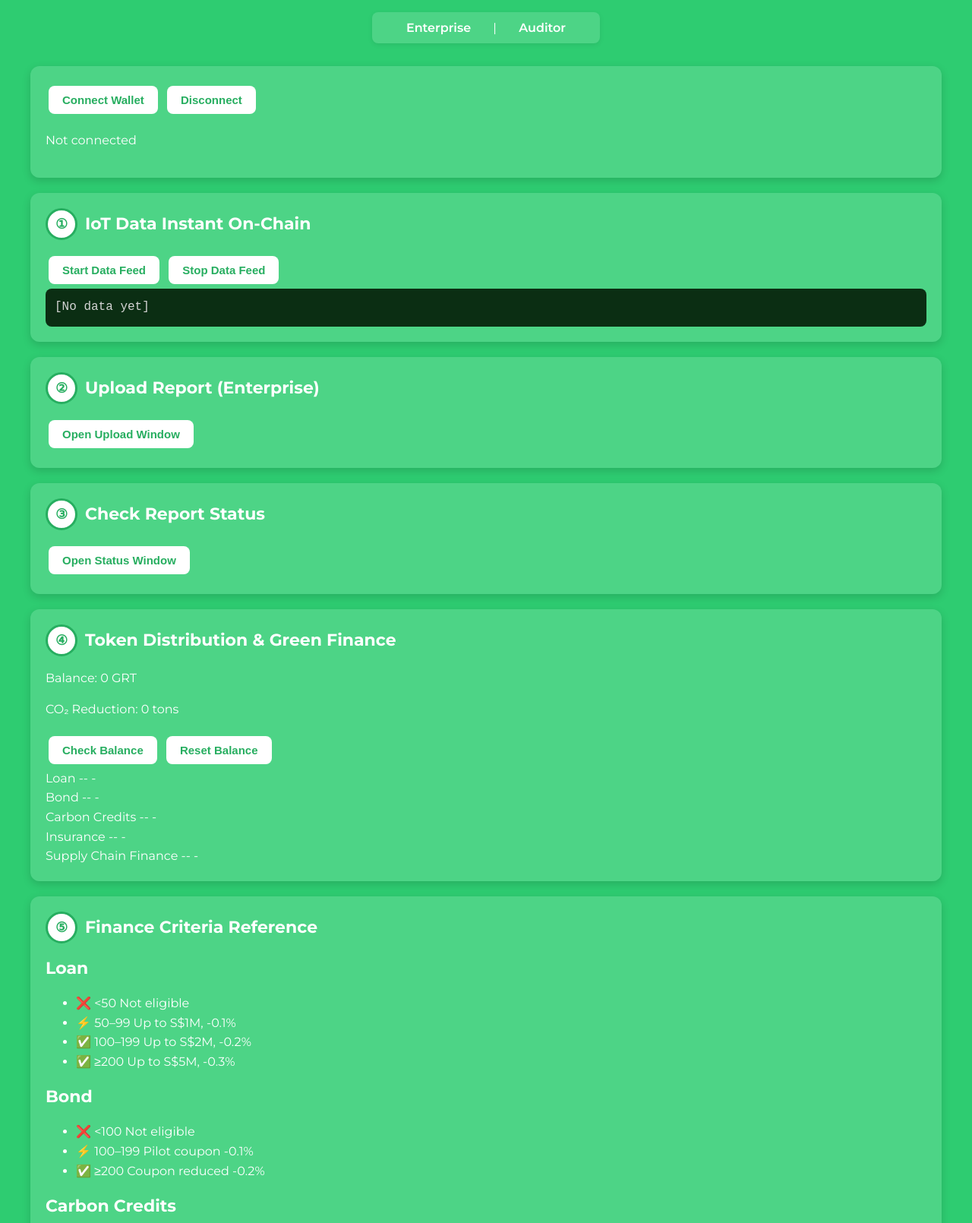
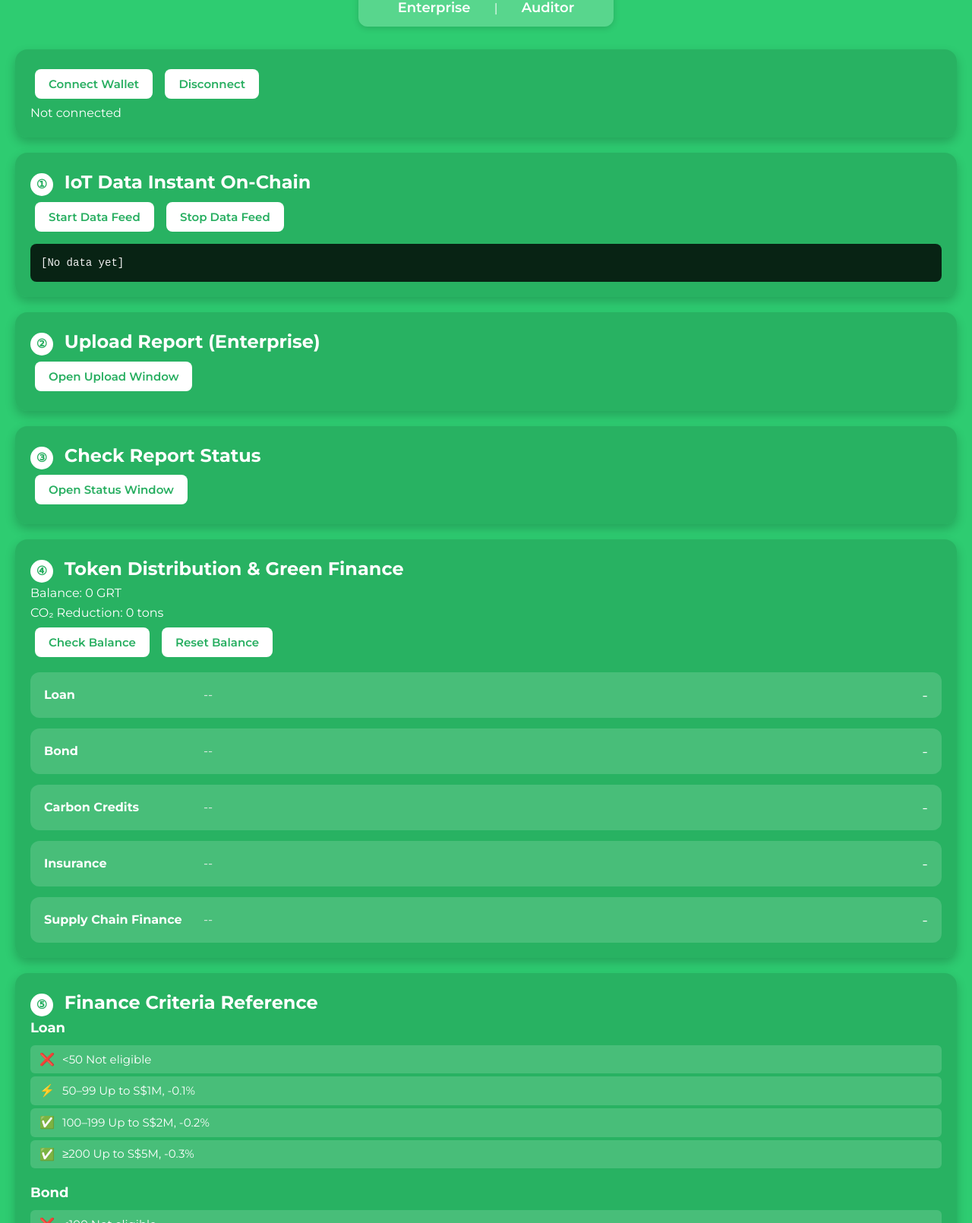
Before and after one commit to jiaxunshi144-commits/Frontend, a plain HTML site: page index.html in a window 1280 px wide. Shown: the part 110-1720 px from the top of the page at 76% size. Drawn offline with Linux system fonts and the light colour scheme.

Commit message:
Update style.css

```diff
--- a/style.css
+++ b/style.css
@@ -1,173 +1,139 @@
-/* ===== 全局设置 ===== */
 @import url('https://fonts.googleapis.com/css2?family=Montserrat:wght@400;600;700&display=swap');
+
+* { margin: 0; padding: 0; box-sizing: border-box; }
 
 body {
   font-family: "Montserrat", sans-serif;
-  background: #2ecc71;   /* 果绿色背景 */
+  background: #2ecc71; /* 果绿色背景 */
   color: #fff;
   line-height: 1.6;
-  margin: 0;
-  padding: 20px 40px;
+  padding: 20px;
 }
 
-/* 控制整体宽度，往右挪一点 */
-.container {
-  width: 100%;
-  max-width: 1200px;
-  margin-left: 80px;   /* 右移一点，不居中 */
-}
-
-/* ===== 标题和导航 ===== */
-header {
-  text-align: center;
-  margin-bottom: 30px;
-}
-
-header h1 {
-  font-size: 40px;  /* 放大标题 */
-  font-weight: 700;
-  margin-bottom: 15px;
-  color: #fff;
-}
+/* ===== Header & Nav ===== */
+header { text-align: center; margin-bottom: 30px; }
+header h1 { margin-bottom: 12px; font-size: 40px; font-weight: 700; color: #fff; }
 
 nav {
   display: inline-block;
-  background: rgba(255, 255, 255, 0.15);
-  padding: 8px 20px;
-  border-radius: 8px;
-  box-shadow: 0 2px 6px rgba(0,0,0,0.08);
+  background: rgba(255,255,255,0.2);
+  padding: 10px 25px;
+  border-radius: 12px;
+  box-shadow: 0 2px 8px rgba(0,0,0,0.15);
 }
-
 nav a {
   margin: 0 15px;
   text-decoration: none;
   font-weight: 600;
-  font-size: 16px;
+  font-size: 18px;
   color: #fff;
-  padding: 6px 10px;
+  padding: 6px 12px;
   border-radius: 6px;
   transition: all 0.2s ease-in-out;
 }
+nav a:hover { background: #27ae60; color: #fff; }
 
-nav a:hover {
-  background: #fff;
-  color: #27ae60;
-}
-
-/* ===== 卡片样式 ===== */
-.card {
-  background: rgba(255, 255, 255, 0.15); /* 半透明果绿色 */
+/* ===== Card ===== */
+.card, section {
+  background: rgba(39,174,96,0.85);
   padding: 20px;
   margin: 20px 0;
-  border-radius: 12px;
-  box-shadow: 0 4px 12px rgba(0,0,0,0.15);
-}
-
-/* 卡片标题 */
-.card h2, .card h3 {
-  font-weight: 700;
-  margin-top: 0;
-  margin-bottom: 15px;
-  display: flex;
-  align-items: center;
-  font-size: 22px;
-}
-
-/* 步骤圆圈 */
-.step-circle {
-  display: inline-block;
-  width: 36px;
-  height: 36px;
-  line-height: 36px;
-  border-radius: 50%;
-  background: #fff;
-  border: 3px solid #27ae60;
-  color: #27ae60;
-  text-align: center;
-  font-size: 18px;
-  font-weight: bold;
-  margin-right: 10px;
-}
-
-/* ===== 按钮样式 ===== */
-button {
-  background: #fff;
-  color: #27ae60;
-  border: none;
-  padding: 10px 18px;
-  margin: 6px 4px;
-  font-size: 15px;
-  font-weight: 600;
-  border-radius: 8px;
-  cursor: pointer;
-  transition: all 0.2s ease-in-out;
-}
-
-button:hover {
-  background: #27ae60;
+  border-radius: 16px;
+  box-shadow: 0 6px 14px rgba(0,0,0,0.2);
   color: #fff;
 }
 
-/* ===== 输入框 ===== */
-input[type="file"], input[type="text"] {
-  margin: 8px 0;
-  padding: 10px;
-  border-radius: 6px;
-  border: none;
-  font-size: 14px;
-  width: auto;
+/* ===== Steps ===== */
+.step-circle {
+  display: inline-block;
+  width: 30px; height: 30px; line-height: 30px;
+  border-radius: 50%;
+  background: #fff; color: #27ae60;
+  text-align: center;
+  font-size: 16px; font-weight: bold;
+  margin-right: 8px;
 }
 
-/* ===== 数据显示区（黑底代码块风格） ===== */
-pre, #dataFeed {
-  background: #0b2e13;
-  color: #d4d4d4;
-  font-family: "Fira Code", monospace;
-  padding: 12px;
+/* ===== Buttons ===== */
+button {
+  font-family: inherit;
+  margin: 6px; padding: 10px 18px;
+  font-size: 15px;
+  border-radius: 8px; border: none; cursor: pointer;
+  background: #fff; color: #27ae60;
+  font-weight: 600;
+  transition: all 0.2s ease-in-out;
+}
+button:hover { background: #27ae60; color: #fff; }
+
+/* ===== Console / Results ===== */
+.console, pre, #resultBox {
+  background: rgba(0,0,0,0.8);
+  color: #f1f1f1;
+  font-family: "Fira Code", ui-monospace, monospace;
+  padding: 14px;
   border-radius: 8px;
+  margin-top: 10px;
+  max-height: 350px; overflow-y: auto;
   white-space: pre-wrap;
-  max-height: 300px;
-  overflow-y: auto;
+  font-size: 14px;
 }
 
-/* ===== Finance Criteria Reference ===== */
-.finance-criteria {
-  background: rgba(255, 255, 255, 0.15);
+/* ===== Finance Status ===== */
+.finance-status {
+  display: flex; flex-direction: column; gap: 14px; margin-top: 14px;
+}
+.status-item {
+  display: flex; align-items: center; justify-content: space-between;
+  background: rgba(255,255,255,0.15);
+  border-radius: 12px; padding: 14px 18px;
+  font-size: 16px; color: #fff;
+}
+.status-item .product { font-weight: 700; color: #fff; min-width: 200px; }
+.status-item .detail { flex: 1; text-align: left; color: #eee; padding: 0 10px; }
+.status-item .mark { font-size: 20px; min-width: 28px; text-align: right; }
+
+/* ===== Criteria Reference ===== */
+.criteria-block { margin-bottom: 18px; }
+.criteria-block h3 { color: #fff; margin-bottom: 8px; font-size: 18px; font-weight: 700; }
+.criteria-block ul { list-style: none; padding-left: 0; }
+.criteria-block li {
+  background: rgba(255,255,255,0.15);
+  margin: 4px 0; padding: 6px 10px;
+  border-radius: 6px;
+  font-size: 15px;
+  display: flex; align-items: center;
+}
+.criteria-block .mark {
+  display: inline-block;
+  width: 24px; text-align: center;
+  margin-right: 8px; font-size: 16px;
+}
+
+/* ===== Modal ===== */
+.modal {
+  display: none;
+  position: fixed;
+  z-index: 1000;
+  left: 0; top: 0;
+  width: 100%; height: 100%;
+  background: rgba(0,0,0,0.6);
+  justify-content: center;
+  align-items: center;
+  animation: fadeIn 0.3s ease-in-out;
+}
+.modal-content {
+  background: #27ae60;
   padding: 20px;
   border-radius: 12px;
-  margin-top: 25px;
+  width: 400px;
+  color: #fff;
+  animation: slideDown 0.4s ease;
 }
-
-.criteria-item {
-  margin-bottom: 12px;
+.close {
+  float: right;
+  font-size: 22px;
+  cursor: pointer;
 }
-
-.criteria-item strong {
-  display: block;
-  margin-bottom: 5px;
-  font-size: 16px;
-}
-
-.criteria-badge {
-  display: inline-block;
-  padding: 4px 8px;
-  border-radius: 6px;
-  margin: 2px 5px 2px 0;
-  font-size: 13px;
-  font-weight: 600;
-}
-
-.criteria-badge.red {
-  background: #e74c3c;
-  color: #fff;
-}
-
-.criteria-badge.green {
-  background: #2ecc71;
-  color: #fff;
-}
-
-.criteria-badge.orange {
-  background: #f39c12;
-  color: #fff;
-}
+@keyframes fadeIn { from { opacity: 0; } to { opacity: 1; } }
+@keyframes slideDown { from { transform: translateY(-40px); opacity: 0; } to { transform: translateY(0); opacity: 1; } }
```
